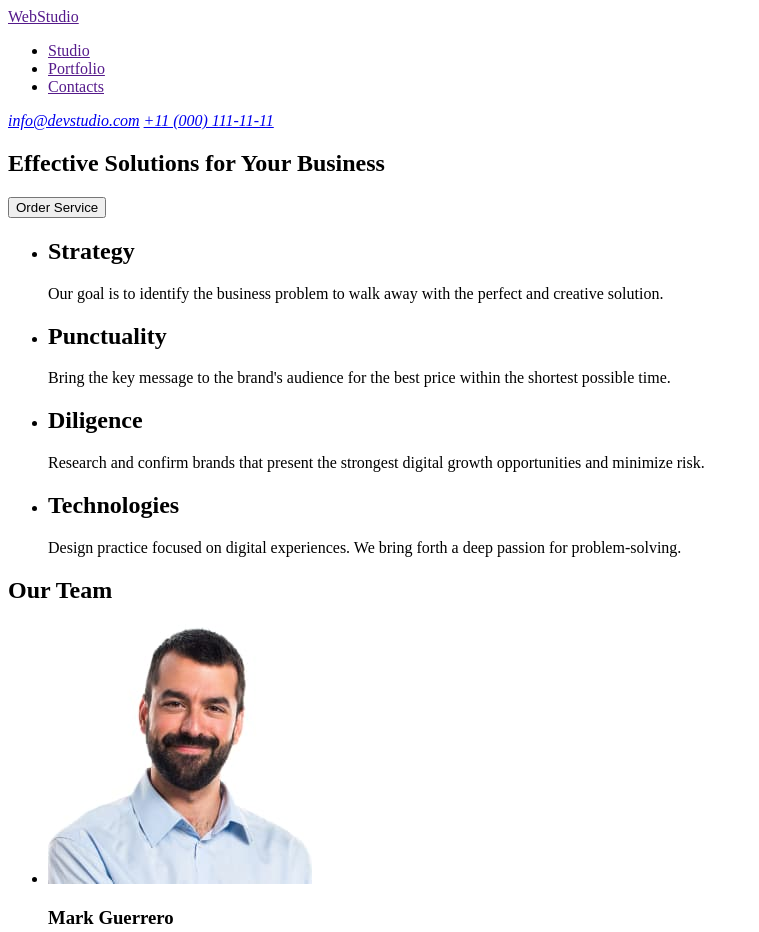
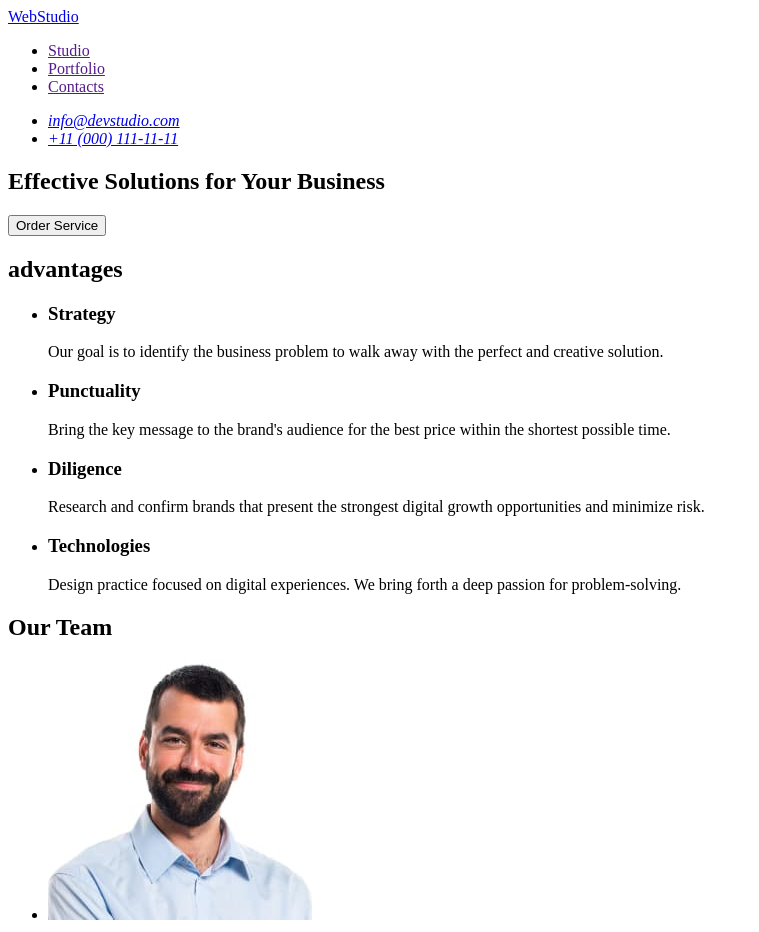
Before and after one commit to YevhenPetrovskyi/goit-markup-hw-01, a plain HTML site: page index.html in a window 1280 px wide. Shown: the top 932 px of the page, without its empty margins (0-759 px from the left). Drawn offline with Linux system fonts and the light colour scheme.

Commit message:
update index.html

```diff
--- a/index.html
+++ b/index.html
@@ -7,8 +7,8 @@
   </head>
   <body>
     <header>
-      <a href="">WebStudio</a>
       <nav>
+        <a href="./index.html">WebStudio</a>
         <ul>
           <li>
             <a href="">Studio</a>
@@ -22,10 +22,16 @@
         </ul>
       </nav>
       <address>
-        <a href="mailto:info@devstudio.com" target="_blank"
-          >info@devstudio.com</a
-        >
-        <a href="tel:+110001111111" target="_blank">+11 (000) 111-11-11</a>
+        <ul>
+          <li>
+            <a href="mailto:info@devstudio.com" target="_blank"
+              >info@devstudio.com</a
+            >
+          </li>
+          <li>
+            <a href="tel:+110001111111" target="_blank">+11 (000) 111-11-11</a>
+          </li>
+        </ul>
       </address>
     </header>
     <main>
@@ -34,30 +40,31 @@
         <button type="button">Order Service</button>
       </section>
       <section>
+        <h2>advantages</h2>
         <ul>
           <li>
-            <h2>Strategy</h2>
+            <h3>Strategy</h3>
             <p>
               Our goal is to identify the business problem to walk away with the
               perfect and creative solution.
             </p>
           </li>
           <li>
-            <h2>Punctuality</h2>
+            <h3>Punctuality</h3>
             <p>
               Bring the key message to the brand's audience for the best price
               within the shortest possible time.
             </p>
           </li>
           <li>
-            <h2>Diligence</h2>
+            <h3>Diligence</h3>
             <p>
               Research and confirm brands that present the strongest digital
               growth opportunities and minimize risk.
             </p>
           </li>
           <li>
-            <h2>Technologies</h2>
+            <h3>Technologies</h3>
             <p>
               Design practice focused on digital experiences. We bring forth a
               deep passion for problem-solving.
@@ -70,7 +77,7 @@
         <ul>
           <li>
             <img
-              src="/images/team-card-1.jpg"
+              src="./images/team-card-1.jpg"
               alt="Mark Guerrero Product Designer"
               width="264"
               height="260"
@@ -80,7 +87,7 @@
           </li>
           <li>
             <img
-              src="/images/team-card-2.jpg"
+              src="./images/team-card-2.jpg"
               alt="Tom Ford Frontend Developer"
               width="264"
               height="260"
@@ -90,7 +97,7 @@
           </li>
           <li>
             <img
-              src="/images/team-card-3.jpg"
+              src="./images/team-card-3.jpg"
               alt="Camila Garcia Marketing"
               width="264"
               height="260"
@@ -100,7 +107,7 @@
           </li>
           <li>
             <img
-              src="/images/team-card-4.jpg"
+              src="./images/team-card-4.jpg"
               alt="Daniel Wilson UI Designer"
               width="264"
               height="260"
@@ -112,7 +119,7 @@
       </section>
     </main>
     <footer>
-      <a href="">WebStudio</a>
+      <a href="./index.html">WebStudio</a>
       <p>
         Increase the flow of customers and sales for your business with digital
         marketing & growth solutions.
```
Also changed, not shown: 1 other file.
